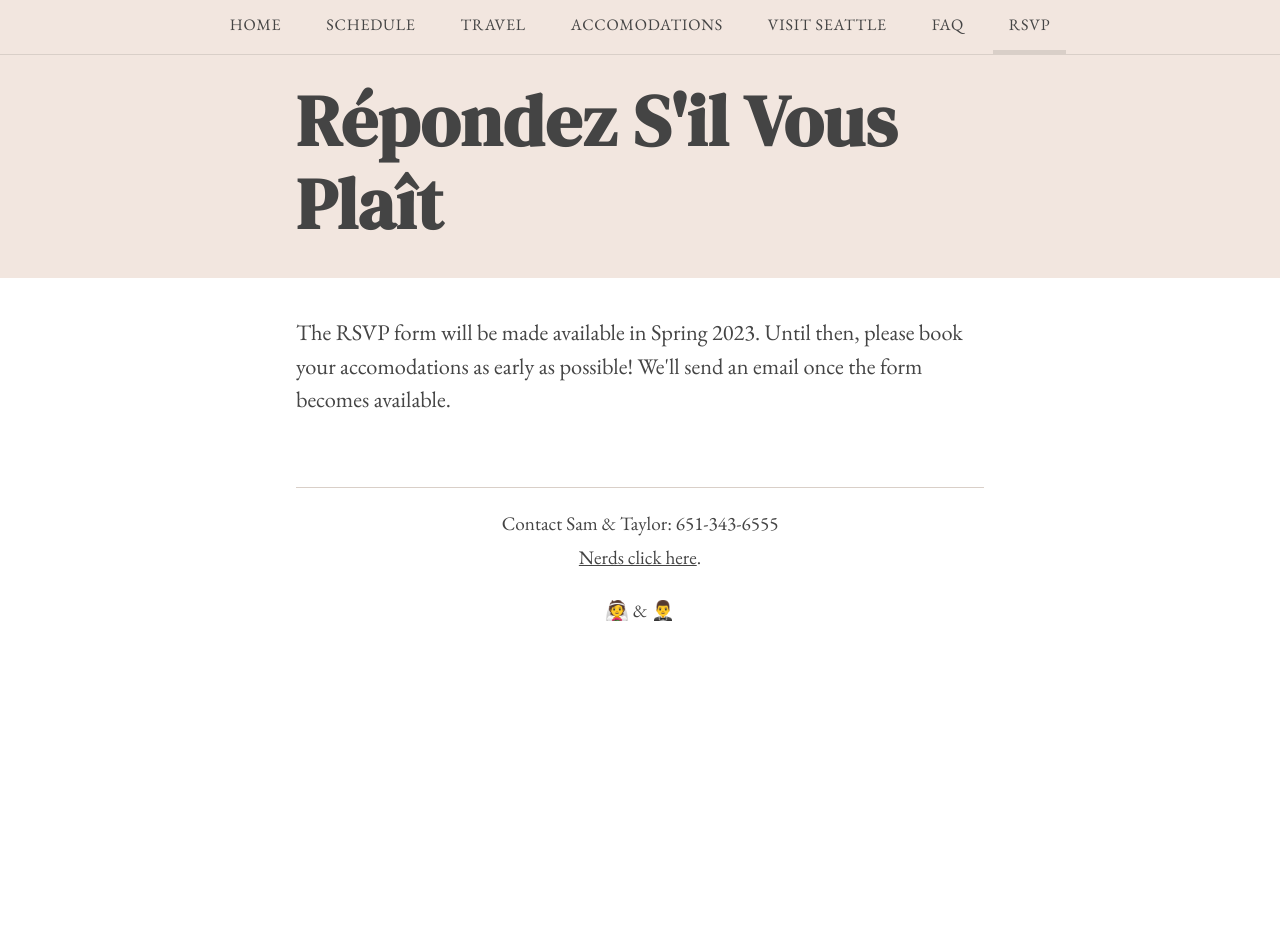
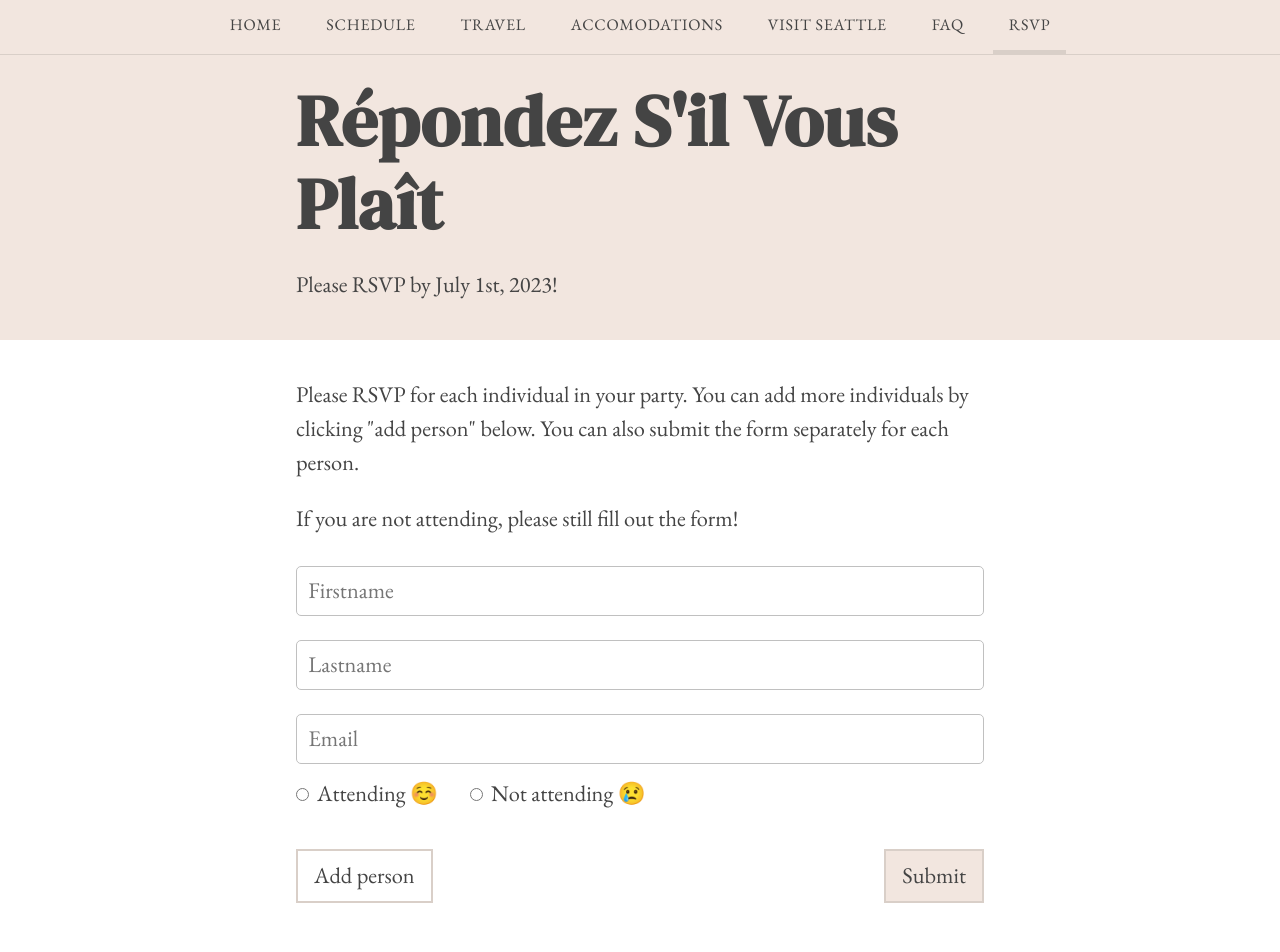
Before and after one commit to mapsam/tksm, a Next.js app: page /rsvp in a window 1280 px wide. Shown: the top 952 px of the page. Before the commit the page ends 800 px from the top, so only its background shows below. Built offline with nearby package versions, Linux system fonts and the light colour scheme.

Commit message:
multi-form

```diff
--- a/components/Rsvp.tsx
+++ b/components/Rsvp.tsx
@@ -1,18 +1,27 @@
-import type { APIPostRequest, APIErrors, APIResponse } from '../lib/types';
-import React, { useState } from 'react';
+import type { Person, APIErrors, APIResponse, APIPostBody } from '../lib/types';
+import React, { useState, useEffect } from 'react';
+import RsvpPerson from './RsvpPerson';
+
+const defaultPerson: Person = {
+  firstname: null,
+  lastname: null,
+  email: null,
+  attending: true
+};
 
 export default function RSVP() {
-  const [ rsvpData, setRsvpData ] = useState<APIPostRequest>({});
   const [ errors, setErrors ] = useState<APIErrors>([]);
   const [ success, setSuccess ] = useState<boolean>(false);
   const [ submitting, setSubmitting ] = useState<boolean>(false);
-  const allowRSVPs: boolean = false;
+  const [ people, setPeople ] = useState([defaultPerson]);
+  const allowRSVPs: boolean = true;
 
-  function update(key: string, val: any) {
-    const d: APIPostRequest = { ... rsvpData };
-    d[key] = val;
-    setRsvpData(d);
+  function addPerson(e) {
+    e.preventDefault();
+    setPeople([...people, defaultPerson]);
   }
+
+  useEffect(() => {}, [people]);
 
   async function sendRSVP() {
     setSubmitting(true);
@@ -21,7 +30,7 @@ export default function RSVP() {
       headers: {
         'Content-Type': 'application/json'
       },
-      body: JSON.stringify(rsvpData)
+      body: JSON.stringify(people)
     });
 
     const { errors }: APIResponse = await response.json();
@@ -64,73 +73,22 @@ export default function RSVP() {
 
     {!success &&
       <form className="rsvp-form" onSubmit={sendRSVP}>
-        <p>Please RSVP by RSVP_DEADLINE! If you need to submit for more than one person, refresh the page and submit again.</p>
+        <p>Please RSVP for each individual in your party. You can add more individuals by clicking "add person" below. You can also submit the form separately for each person.</p>
+        <p>If you are not attending, please still fill out the form!</p>
 
-        <div className="field">
-          <label className="label">Firstname</label>
-          <div className="control">
-            <input className="input" type="text" placeholder="" onChange={e => update('firstname', e.target.value)}></input>
-          </div>
-        </div>
+        <div className="rsvp-people">
 
-        <div className="field">
-          <label className="label">Lastname</label>
-          <div className="control">
-            <input className="input" type="text" placeholder="" onChange={e => update('lastname', e.target.value)}></input>
-          </div>
-        </div>
-
-        <div className="field">
-          <label className="label">Email</label>
-          <div className="control">
-            <input className="input" type="text" placeholder="" onChange={e => update('email', e.target.value)}></input>
-          </div>
+          {people &&
+            people.map((person, idx) => {
+              return <RsvpPerson person={person} people={people} effect={setPeople} index={idx} />
+            })
+          }
         </div>
 
         <div className="field">
           <div className="control">
-            <input type="radio" id="yes" name="question" onChange={e => update('attending', true)} checked />
-            <label htmlFor="yes">Attending ☺️</label>
-            <input type="radio" id="no" name="question" onChange={e => update('attending', false)} />
-            <label htmlFor="no">Not attending 😢</label>
-          </div>
-        </div>
-
-        {/* <div className="field">
-          <label className="label">Food option</label>
-          <div className="control">
-              <div className="select">
-              <select>
-                  <option>Select one...</option>
-                  <option>Meat</option>
-                  <option>Vegetarian</option>
-                  <option>Vegan</option>
-                  <option>GF</option>
-              </select>
-              </div>
-          </div>
-        </div>
-
-        <div className="field">
-          <label className="label">Vaccination confirmation</label>
-          <div className="control">
-            <label className="checkbox is-size-5">
-              <input className="mr-2" type="checkbox"></input>
-              I am vaccinated for COVID-19 👍
-            </label>
-          </div>
-        </div>
-
-        <div className="field">
-          <label className="label">Secret phrase</label>
-          <div className="control">
-            <input className="input" type="text" placeholder=""></input>
-          </div>
-        </div> */}
-
-        <div className="field">
-          <div className="control">
-            <button className={submitting ? "button is-primary is-size-5 is-loading" : "button is-primary is-size-5"} onClick={sendRSVP}>Submit</button>
+            <button className="button" onClick={addPerson}>Add person</button>
+            <button className="button color-light-bg" style={{ float: 'right' }} onClick={sendRSVP}>{submitting ? "Submitting RSVP ..." : "Submit"}</button>
           </div>
         </div>
       </form>
--- /dev/null
+++ b/components/RsvpPerson.tsx
@@ -0,0 +1,41 @@
+import type { Person } from '../lib/types';
+
+export default function RsvpPerson({ person, people, effect, index }: { person: Person, people: Array<Person>, effect: Function, index: any }) {
+  function update(field: string, val: any) {
+    const updatedPerson: Person = { ...person, ...{ [field]: val }};
+    const newPeople: Array<Person> = [...people];
+    newPeople[index] = updatedPerson;
+    effect(newPeople);
+  }
+
+  return (
+    <div className="rsvp-person" key={`person-${index}`}>
+      <div className="field">
+        <div className="control">
+          <input className="input" type="text" placeholder="Firstname" onChange={e => update('firstname', e.target.value)}></input>
+        </div>
+      </div>
+
+      <div className="field">
+        <div className="control">
+          <input className="input" type="text" placeholder="Lastname" onChange={e => update('lastname', e.target.value)}></input>
+        </div>
+      </div>
+
+      <div className="field">
+        <div className="control">
+          <input className="input" type="text" placeholder="Email" onChange={e => update('email', e.target.value)}></input>
+        </div>
+      </div>
+
+      <div className="field">
+        <div className="control">
+          <input type="radio" id={`attending-yes-${index}`} name={`attending-${index}`} onChange={e => update('attending', true)} />
+          <label htmlFor={`attending-yes-${index}`}>Attending ☺️</label>
+          <input type="radio" id={`attending-no-${index}`} name={`attending-${index}`} onChange={e => update('attending', false)} />
+          <label htmlFor={`attending-no-${index}`}>Not attending 😢</label>
+        </div>
+      </div>
+    </div>
+  )
+}
--- a/lib/api.ts
+++ b/lib/api.ts
@@ -3,7 +3,8 @@ import type { APIErrors } from './types';
 import v from '@mapbox/fusspot';
 
 export function validateRequestBody(body: any) : APIErrors[] {
-  const validator = v.assert(
+  const errors = [];
+  const validatePerson = v.assert(
     v.strictShape({
       firstname: v.required(v.string),
       lastname: v.required(v.string),
@@ -12,11 +13,16 @@ export function validateRequestBody(body: any) : APIErrors[] {
     })
   );
 
-  try {
-    validator(body);
-  } catch (err) {
-    return [err.message];
-  }
+  body.forEach((person) => {
+    try {
+      validatePerson(person);
+    } catch (err) {
+      errors.push(err.message);
+    }
+  });
+
+  if (errors.length) return errors;
+  return [];
 }
 
 export function log(request: NextApiRequest) : void {
--- a/pages/api/rsvp/index.ts
+++ b/pages/api/rsvp/index.ts
@@ -53,6 +53,6 @@ export default async function (req: NextApiRequest, res: NextApiResponse) {
 
     return res.json({ data: req.body });
   } else {
-    return res.status(400).json({ message: 'Not a valid HTTP method' });
+    return res.status(400).json({ message: `This API does not support ${req.method} requests.` });
   }
 }
--- a/pages/rsvp.tsx
+++ b/pages/rsvp.tsx
@@ -4,7 +4,7 @@ import Block from '../components/Block';
 
 export default function Index() {
   return (
-    <Content name="Répondez S'il Vous Plaît">
+    <Content name="Répondez S'il Vous Plaît" summary="Please RSVP by July 1st, 2023!">
       <Block id="RSVP">
         <RSVP />
       </Block>
--- a/pages/schedule.tsx
+++ b/pages/schedule.tsx
@@ -22,7 +22,7 @@ export default function Index() {
       </Block>
 
       <Block id="AUG-12">
-        <h1>Saturday, August 12<sup>th</sup> - Wedding day!</h1>
+        <h1>Saturday, August 12<sup>th</sup> - Wedding day</h1>
         <p>
           Time: 5pm - Midnight<br />
           Location: Metropolist<br />
--- a/styles/main.scss
+++ b/styles/main.scss
@@ -205,8 +205,14 @@ form label  {
 
 form button {
     padding: 0.75rem 1rem;
-    background-color: #fff;
-    border: 1px solid #c0c0c0;
+    background-color: $color-white;
+    border: 2px solid $color-gray;
+    cursor: pointer;
+    display: inline-block;
+}
+
+.rsvp-person {
+    margin-bottom: 2rem;
 }
 
 .form-errors {
```
Also changed, not shown: lib/types.ts (+7 -7 lines).
